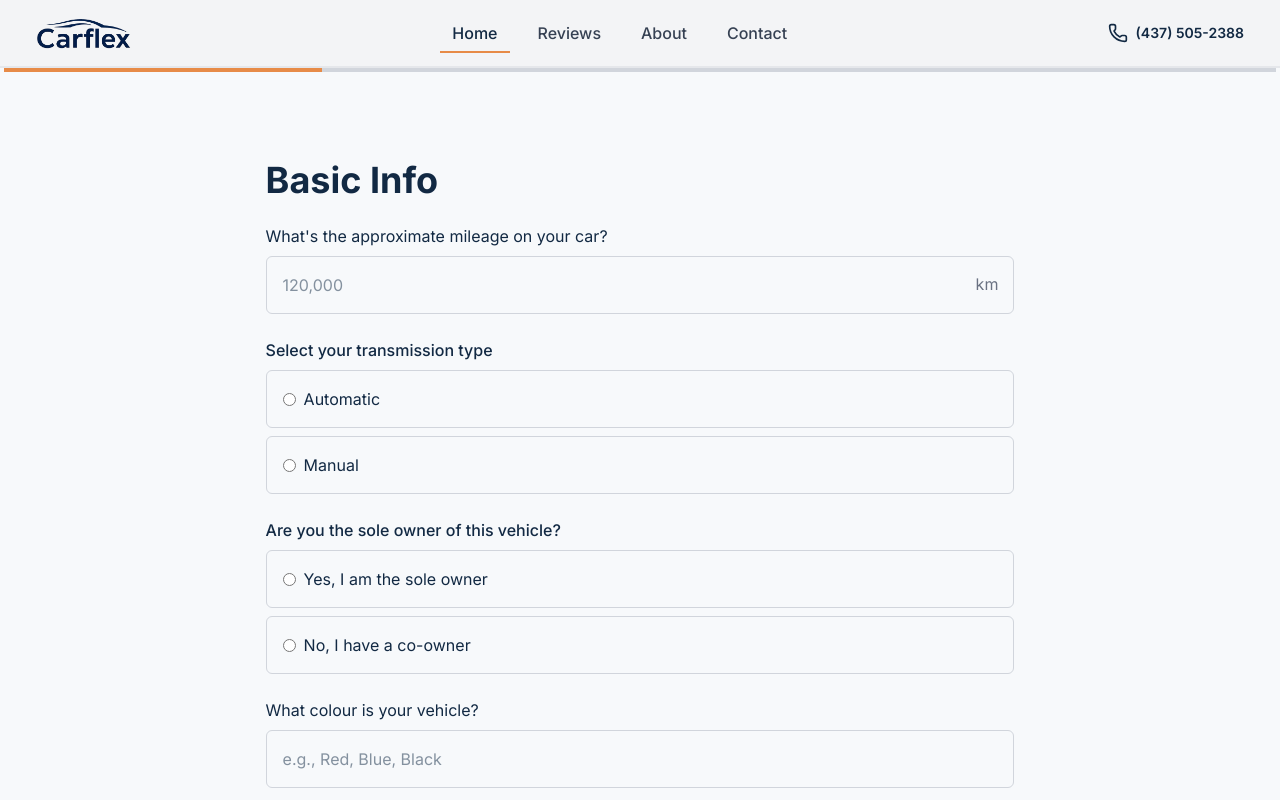
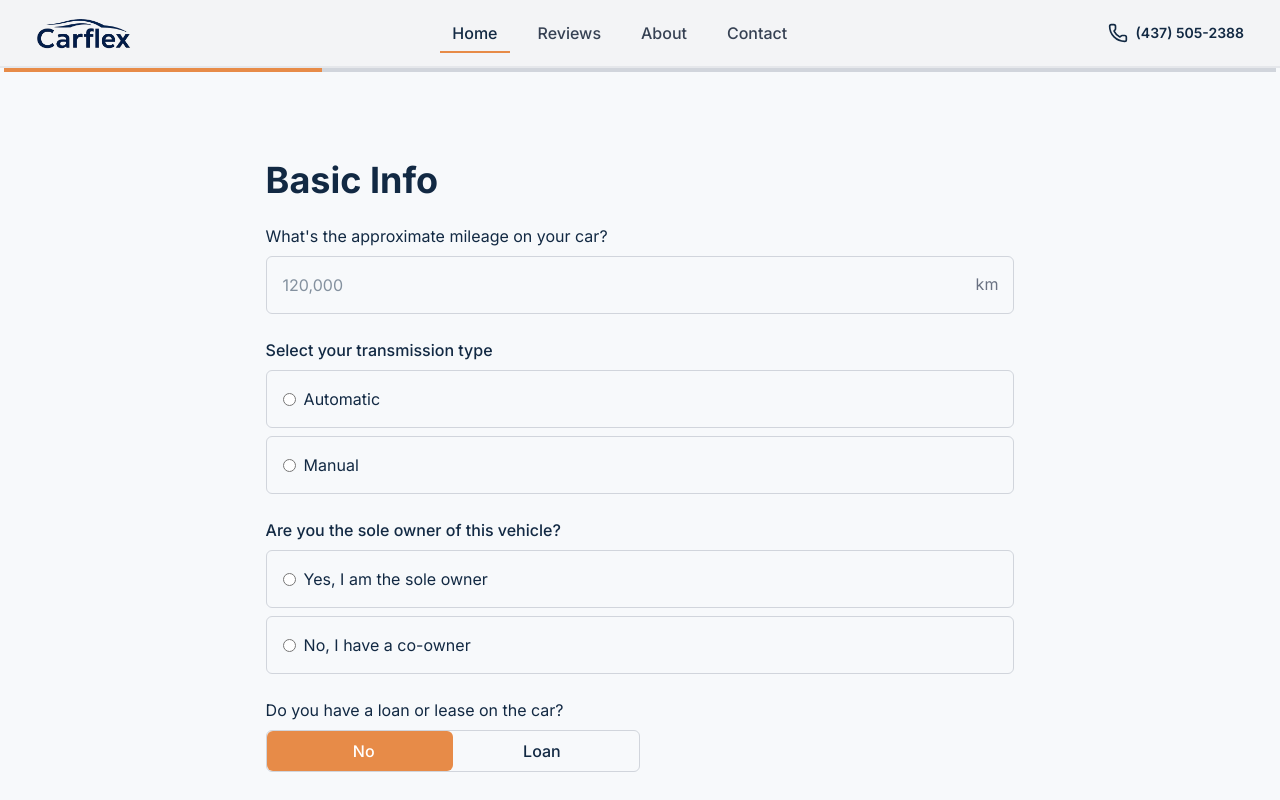
Before and after one commit to CarFLex-Team/carflex-website, a Next.js app: page /sell-car in a window 1280 px wide. Shown: the top 800 px of the page. Built offline with nearby package versions, Linux system fonts and the light colour scheme.

Commit message:
add new toggle with extra form animation and finish form 1 and 2

```diff
--- /dev/null
+++ b/components/Buttons/ThreeToggleButton.tsx
@@ -0,0 +1,52 @@
+import { useState } from "react";
+
+function ToggleButton({ selected, children, onClick }: any) {
+  return (
+    <button
+      type="button"
+      className={`flex-1 text-center relative z-10 font-medium transition-colors text-sm md:text-base ${
+        selected
+          ? "text-white dark:text-white"
+          : "text-secondary-800 dark:text-blue-100"
+      }`}
+      onClick={onClick}
+    >
+      {children}
+    </button>
+  );
+}
+
+export default function ChoiceToggle({
+  tabs,
+  selectedTab,
+  setSelectedTab,
+}: {
+  tabs: { id: string; label: string }[];
+  selectedTab: string;
+  setSelectedTab: (id: string) => void;
+}) {
+  const tabIndex = tabs.findIndex((tab) => tab.id === selectedTab);
+  const transformPercent = (tabIndex / tabs.length) * 200;
+
+  return (
+    <div className="relative flex items-center justify-between w-full sm:w-2/3 lg:w-1/2 border border-gray-300 dark:border-gray-700 dark:bg-zinc-900 rounded-md p-2">
+      {tabs.map((tab) => (
+        <ToggleButton
+          key={tab.id}
+          selected={selectedTab === tab.id}
+          onClick={() => setSelectedTab(tab.id)}
+        >
+          {tab.label}
+        </ToggleButton>
+      ))}
+
+      <span
+        className={`absolute bottom-0 left-0 h-full bg-primary-500 dark:bg-primary-600 rounded-md transition-all duration-300`}
+        style={{
+          width: `${100 / tabs.length}%`,
+          transform: `translateX(${transformPercent}%)`,
+        }}
+      />
+    </div>
+  );
+}
--- a/components/Forms/FirstSellForm.tsx
+++ b/components/Forms/FirstSellForm.tsx
@@ -3,6 +3,7 @@ import FormRadio from "./FormComponents/FormRadio";
 import { useState } from "react";
 
 import { AnimatePresence, motion } from "framer-motion";
+import ThreeChoiceToggle from "../Buttons/ThreeToggleButton";
 export default function FirstSellForm({
   mileage,
   setMileage,
@@ -12,6 +13,12 @@ export default function FirstSellForm({
   setSoleOwner,
   colour,
   setColour,
+  loanOrLease,
+  setLoanOrLease,
+  loanCompany,
+  setLoanCompany,
+  loanBalance,
+  setLoanBalance,
 }: {
   mileage: string;
   setMileage: (value: string) => void;
@@ -21,9 +28,13 @@ export default function FirstSellForm({
   setSoleOwner: (value: string) => void;
   colour: string;
   setColour: (value: string) => void;
+  loanOrLease: string;
+  setLoanOrLease: (value: string) => void;
+  loanCompany: string;
+  setLoanCompany: (value: string) => void;
+  loanBalance: string;
+  setLoanBalance: (value: string) => void;
 }) {
-  const [selectedTab, setSelectedTab] = useState("vehicle-details");
-
   const formatNumber = (value: string) => {
     // Remove non-digits
     const numericValue = value.replace(/\D/g, "");
@@ -73,31 +84,57 @@ export default function FirstSellForm({
         onChange={(value) => setSoleOwner(value)}
         label="Are you the sole owner of this vehicle?"
       />
-
+      <div className="space-y-2">
+        <label className="block text-secondary-800 dark:text-blue-100">
+          Do you have a loan or lease on the car?
+        </label>
+        <ThreeChoiceToggle
+          tabs={[
+            { id: "no", label: "No" },
+            { id: "loan", label: "Loan" },
+          ]}
+          selectedTab={loanOrLease}
+          setSelectedTab={setLoanOrLease}
+        />
+      </div>
       <AnimatePresence>
-        {soleOwner === "no" && (
+        {loanOrLease === "loan" && (
           <motion.div
             initial={{ opacity: 0, height: 0 }}
             animate={{ opacity: 1, height: "auto" }}
             exit={{ opacity: 0, height: 0 }}
             transition={{ duration: 0.3 }}
-            className="overflow-hidden"
+            className="space-y-4"
           >
+            <div className="space-y-2">
               <label className="block text-secondary-800 dark:text-blue-100 font-medium">
-              What's the approximate mileage on your car?
+                Loan company
+              </label>
+              <div>
+                <input
+                  type="text"
+                  value={loanCompany}
+                  onChange={(e) => setLoanCompany(e.target.value)}
+                  className="p-4 rounded-md w-full border border-gray-300 dark:border-gray-700 bg-background dark:bg-zinc-900 text-secondary-800 dark:text-blue-100
+                focus:outline-none focus:ring-2 focus:ring-secondary-800 dark:focus:ring-blue-100"
+                />
+              </div>
+            </div>
+            <div className="space-y-2">
+              <label className="block text-secondary-800 dark:text-blue-100 font-medium">
+                Loan balance
               </label>
               <div className="relative">
                 <input
                   type="text"
-                value={mileage}
-                onChange={(e) => setMileage(formatNumber(e.target.value))}
-                placeholder="0"
-                className="p-4 rounded-md w-full border border-gray-300 dark:border-gray-700 bg-background dark:bg-zinc-900 text-secondary-800 dark:text-blue-100
+                  value={loanBalance}
+                  onChange={(e) => setLoanBalance(formatNumber(e.target.value))}
+                  className="p-4 rounded-md w-full border border-gray-300 dark:border-gray-700 bg-background dark:bg-zinc-900
+                   text-secondary-800 dark:text-blue-100
                 focus:outline-none focus:ring-2 focus:ring-secondary-800 dark:focus:ring-blue-100"
-                inputMode="numeric"
-                pattern="\d*"
                 />
-              <span className="absolute right-4 top-4 text-gray-500">km</span>
+                <span className="absolute right-4 top-4 text-gray-500">$</span>
+              </div>
             </div>
           </motion.div>
         )}
@@ -117,7 +154,6 @@ export default function FirstSellForm({
             focus:ring-secondary-800 dark:focus:ring-blue-100 bg-background dark:bg-zinc-900 border
             border-gray-300 dark:border-gray-700 text-secondary-800 dark:text-blue-100"
           />
-          <span className="absolute right-4 top-4 text-gray-500">km</span>
         </div>
       </div>
     </>
--- a/components/Forms/SellForm.tsx
+++ b/components/Forms/SellForm.tsx
@@ -23,6 +23,9 @@ export default function CarInfoForm() {
   const [keys, setKeys] = useState("");
   const [tiresReplaced, setTiresReplaced] = useState("");
   const [tiresKind, setTiresKind] = useState("");
+  const [loanOrLease, setLoanOrLease] = useState("no");
+  const [loanCompany, setLoanCompany] = useState("");
+  const [loanBalance, setLoanBalance] = useState("");
   const nextStep = () => {
     setStep((prev) => Math.min(prev + 1, 3));
     formRef.current?.scrollIntoView({ behavior: "smooth", block: "start" });
@@ -41,6 +44,7 @@ export default function CarInfoForm() {
       exteriorDamage,
       features,
       extraFeatures,
+      loanOrLease,
     };
     console.log("Form Submitted:", formData);
   };
@@ -69,6 +73,12 @@ export default function CarInfoForm() {
             setSoleOwner={setSoleOwner}
             colour={colour}
             setColour={setColour}
+            loanOrLease={loanOrLease}
+            setLoanOrLease={setLoanOrLease}
+            loanCompany={loanCompany}
+            setLoanCompany={setLoanCompany}
+            loanBalance={loanBalance}
+            setLoanBalance={setLoanBalance}
           />
         )}
         {step === 2 && (
```
Lines whose indentation alone changed are shown as unchanged.
